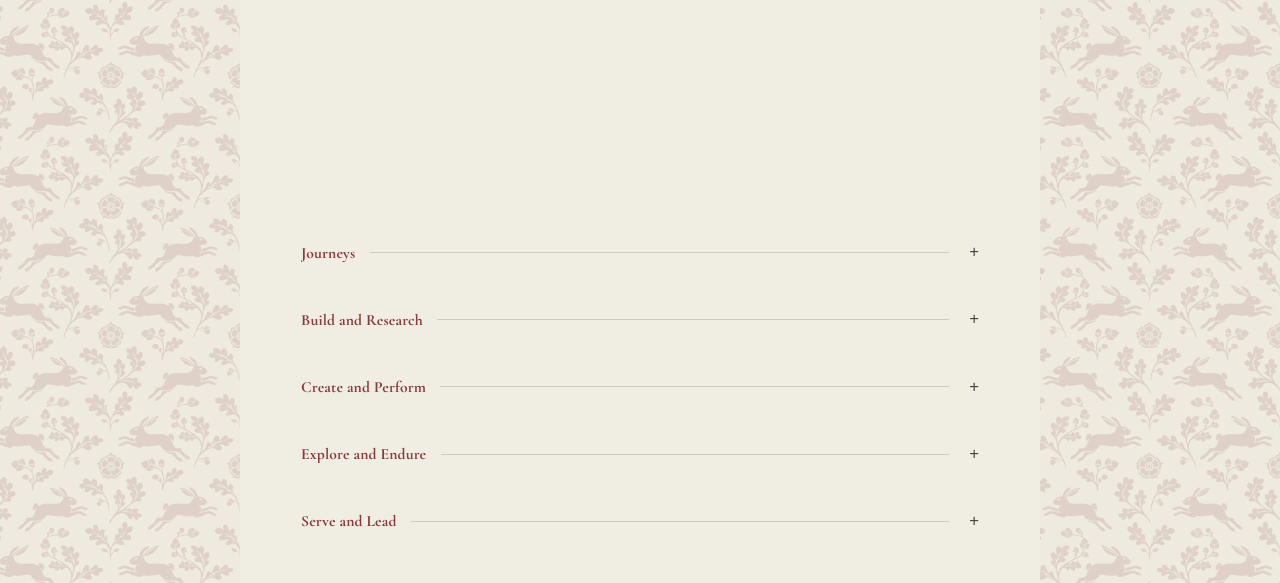
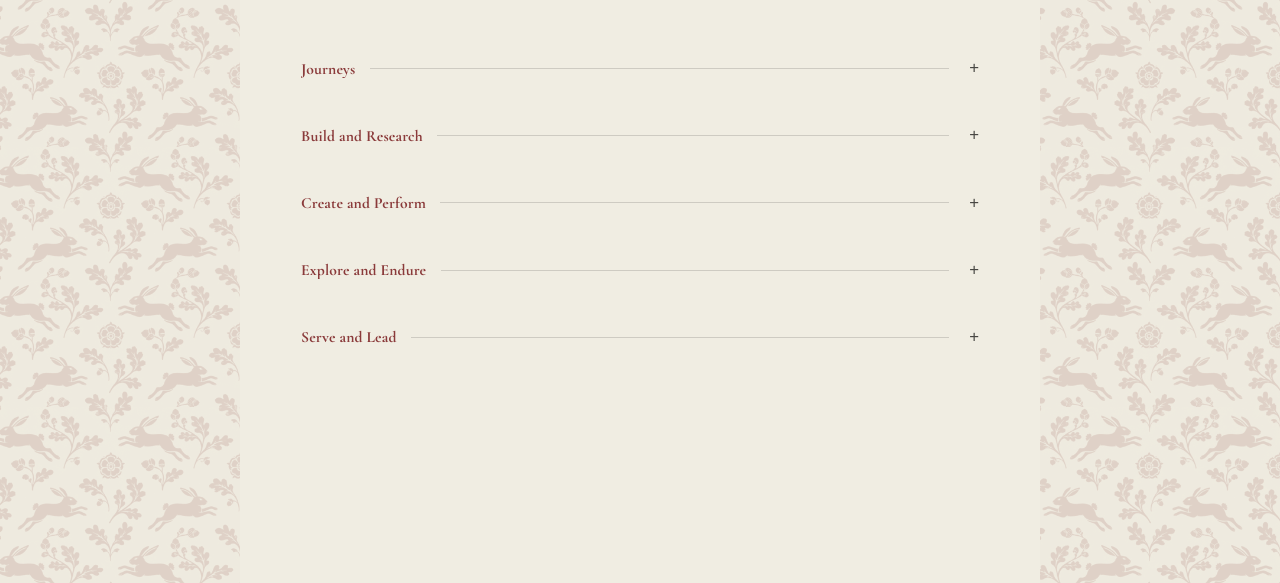
Before and after one commit to amedeolep/site, an Astro site: page /projects in a window 1280 px wide. Shown: the part 113-696 px from the top of the page. Built offline with nearby package versions, Linux system fonts and the light colour scheme; Astro itself is replaced by a stand-in of ours.

Commit message:
Keep project motif stage out of page flow

```diff
--- a/src/layouts/Layout.astro
+++ b/src/layouts/Layout.astro
@@ -324,7 +324,7 @@
 		position: relative; /* anchor motifs to page, so they scroll */
 	}
 
-	.page > :not(.cornerMotifs):not(.projectDamask) {
+	.page > :not(.cornerMotifs):not(.projectDamask):not(.categoryMotifStage) {
 		position: relative;
 		z-index: 1;
 	}
```
